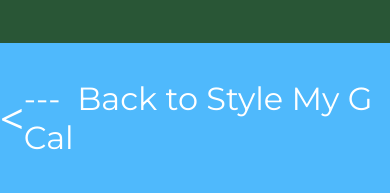
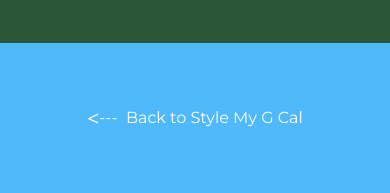
Before and after one commit to benjaminleeschnell/nuclear-option, a plain HTML site: page index.html in a window 390 px wide. Shown: the part 1229-1422 px from the top of the page. Drawn offline with nearby package versions, Linux system fonts and the light colour scheme; a script that the page names is missing.

Commit message:
smaller font for SMGC link on mobile

```diff
--- a/main.css
+++ b/main.css
@@ -185,6 +185,12 @@ a.footer {
   border-top: 45px solid #295636;
 }
 
+@media (max-width: 500px) {
+  a.footer {
+    font-size: 1em;
+  }
+}
+
 .smgc-cal-k0j3fDKIgmXqTLdwMvTm-event-container {
   padding: 10px !important;
 }
```
